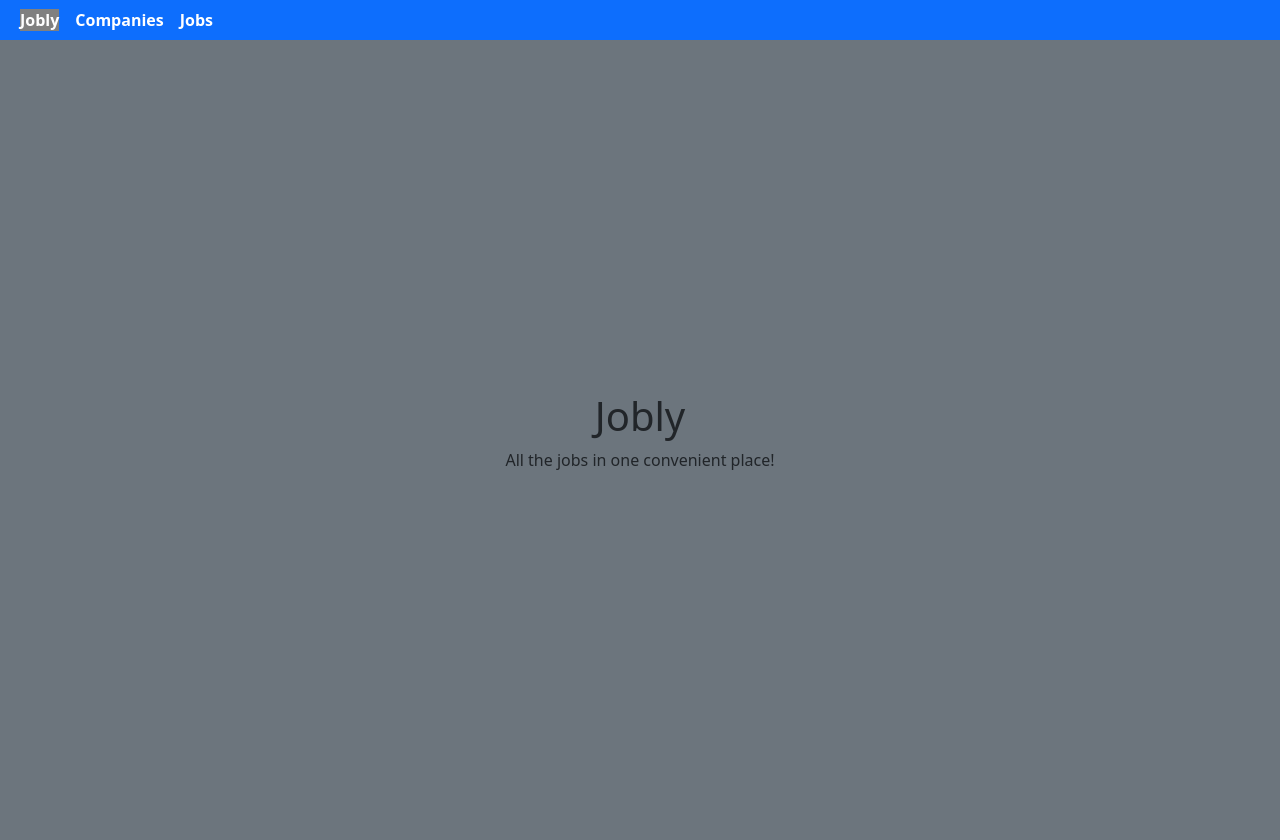
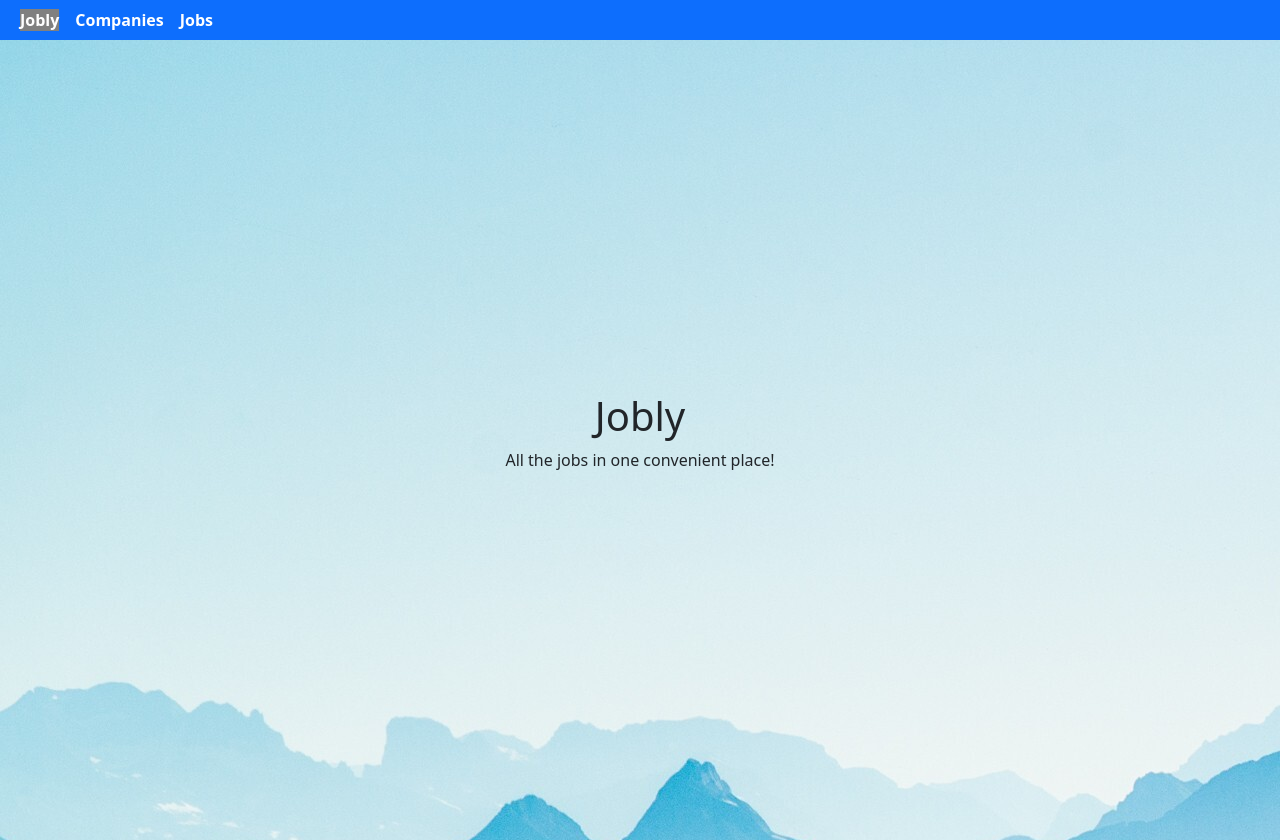
Before and after one commit to ssoj1/react-jobly, a React (Create React App) app: page / in a window 1280 px wide. Built offline with nearby package versions, Linux system fonts and the light colour scheme; no server answers.

Commit message:
added some CSS and notes on authentication

```diff
--- a/src/App.css
+++ b/src/App.css
@@ -1,3 +1,4 @@
 .App {
   text-align: center;
+  background: url("./jobly1.jpg");
 }
--- a/src/App.js
+++ b/src/App.js
@@ -3,7 +3,6 @@ import Navigation from './Navigation';
 import Routes from './Routes';
 import { BrowserRouter } from "react-router-dom";
 import "bootstrap/dist/css/bootstrap.css";
-
 
 /**
  * App component rendering navbar and routes
@@ -16,8 +15,13 @@ import "bootstrap/dist/css/bootstrap.css";
 function App() {
   console.log("* App");
 
+  //function created to handle submit of sign up AND log in forms
+  //once those are submitted in a valid way, update context for all
+  //the pieces to know there is a logged in user
+  // on re-render, navigation routes should now show
+
   return (
-    <div className="App container-fluid bg-secondary min-vh-100">
+    <div className="App bg-image container-fluid min-vh-100">
       <BrowserRouter>
         <Navigation />
         <Routes />
--- a/src/Navigation.js
+++ b/src/Navigation.js
@@ -13,6 +13,12 @@ import "./Navigation.css";
  */
 function Navigation() {
   console.log("* Navigation");
+
+
+  //has a ternary taht shows you diff links if
+  //logged in (companies,jobs, logout{name})
+  // -- log out btn has event listener to log out user?
+  //vs not(sign in / sign up)
 
   return (
     <div className="row">
```
Also changed, not shown: src/Routes.js (+8 -1 lines), src/jobly1.jpg (renamed from public/jobly1.jpeg).
